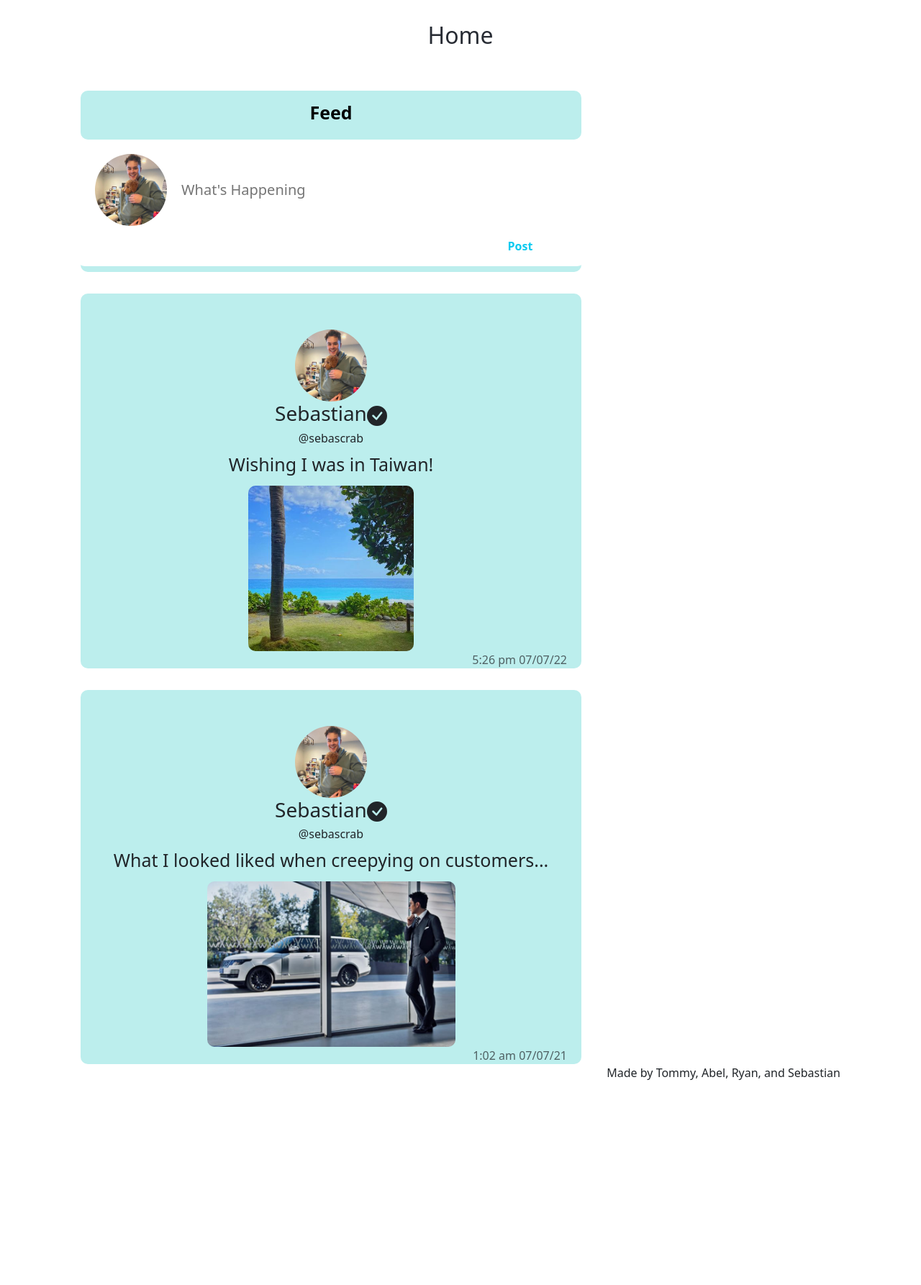
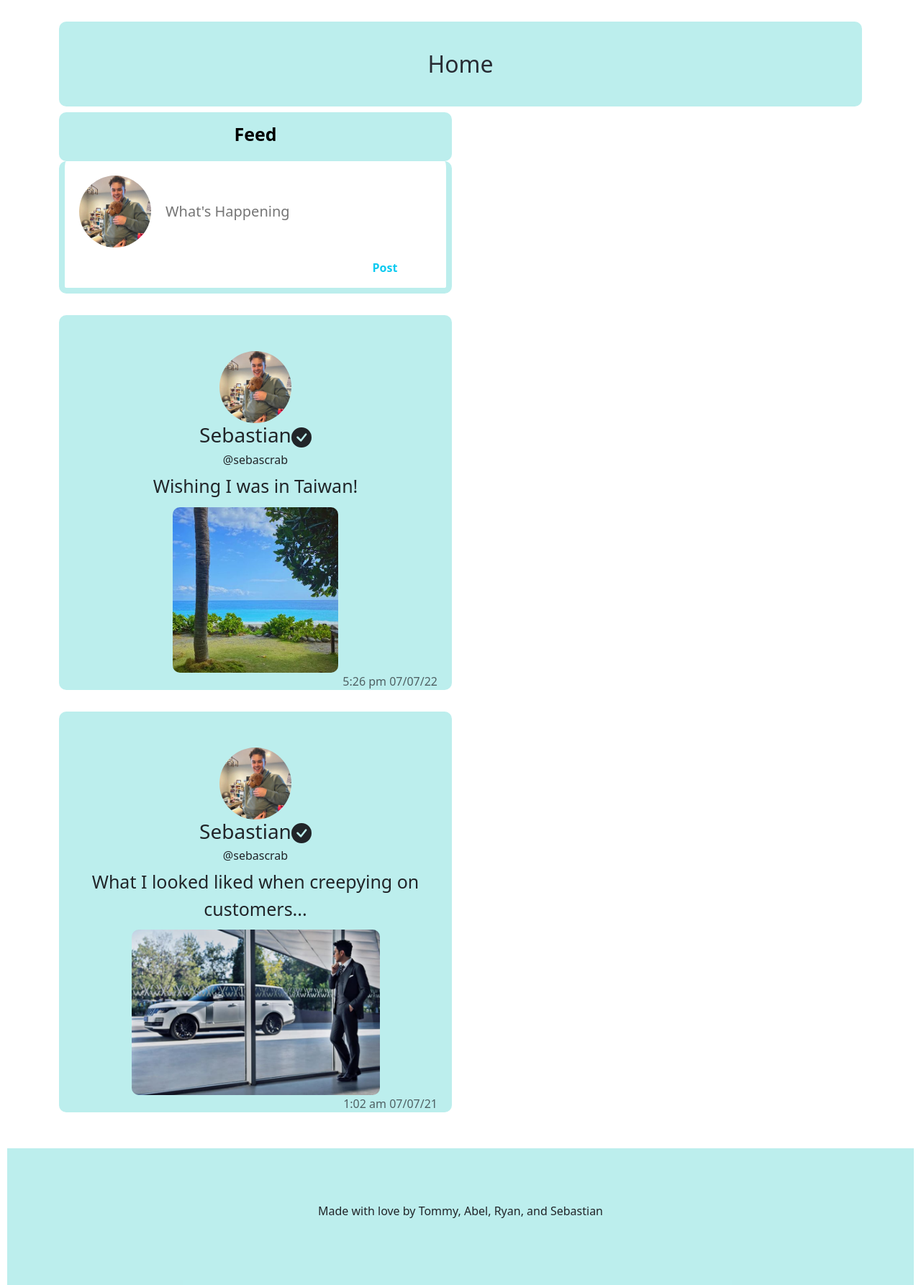
Before and after one commit to TommyAlv/KeepUp, a React (Create React App) app: page / in a window 1280 px wide. Shown: the whole page at 72% size. Before the commit the page ends 1549 px from the top, so only its background shows below. Built offline with nearby package versions, Linux system fonts and the light colour scheme.

Commit message:
changes to feed

```diff
--- a/src/App.css
+++ b/src/App.css
@@ -2,7 +2,7 @@
 
 .App {
   text-align: center;
-  padding: 30px 100px;
+  padding: 30px 10px;
 }
 
 * {
@@ -11,15 +11,16 @@
   box-sizing: border-box;
 }
 
-html {
+/* html {
   scroll-behavior: smooth;
   scroll-padding-top: 75px;
-}
+} */
 
 body {
   font-weight: 400;
   overflow-x: hidden;
   position: relative;
+
 
   /* color: #fff !important; */
 
@@ -29,16 +30,23 @@ body {
 /* -----Home----- */
 
 /* -----Feed----- */
-
+.page-banner {
+  position: -webkit-sticky;
+}
 .page-title {
   size: 100px;
   color: #282c34;
-  padding-bottom: 50px;
-  padding-top: -30px;
+  padding-bottom: 40px;
+  padding-top: 40px;
+  background-color: rgba(181, 237, 236, 0.9);
+  border-radius: 10px;
+
 
 }
 
-
+.scroll {
+overflow-y: scroll;
+}
 .feed-header{
   position: ;
   top: 0;
@@ -47,7 +55,7 @@ body {
   border: solid;
   padding: 15px 20px;
   border-radius: 10px;
-  position: sticky;
+
   border: transparent;
 }
 
@@ -61,8 +69,9 @@ body {
 .post-box {
   padding-bottom: 10px;
   padding-top: ;
-  border-bottom: 8px solid;
+  border: 8px solid;
   border-color: rgba(181, 237, 236, 0.9);
+  border-top: none;
   padding-right: 10px;
   border-radius: 10px;
   position: sticky;
@@ -84,6 +93,7 @@ body {
   margin-left: 20px;
   font-size: 20px;
   border: none;
+
 }
 
 .post-box-input .avatar {
@@ -142,7 +152,18 @@ body {
 
 
 
+.footer {
+  background-color: rgba(181, 237, 236, 0.9);
+  padding-top: 75px;
+  padding-bottom: 75px;
+  margin-bottom: -50px;
+  margin-top: 50px;
 
+}
+
+.footer p {
+  text-align: center;
+}
 
 
 
--- a/src/components/Feed.js
+++ b/src/components/Feed.js
@@ -22,9 +22,11 @@ export const Feed = () => {
         //    header
         <section>
             <Container>
+                <div className='page-banner'>
                 <h2 className='page-title'>Home</h2>
+                </div>
                 <Row className='align-items-center'>
-                    <Col md={8}>
+                    <Col className='scroll' md={6}>
                         <div>
                             <div className='feed-header'>
                                 <h2>Feed</h2>
--- a/src/components/Footer.js
+++ b/src/components/Footer.js
@@ -17,14 +17,12 @@ export const Footer = () => {
         <footer className="footer">
             <Container>
                 <Row className="align-items-center">
-                    <Col size={12} sm={6}>
 
-                    </Col>
-                    <Col size={12} sm={6} className="text-center text-sm-end">
+                    <Col className="text-center text-sm-end">
                         <div className="social-icon">
 
                         </div>
-                        <p>Made by Tommy, Abel, Ryan, and Sebastian <a href="" target="_blank"></a></p>
+                        <p>Made with love by Tommy, Abel, Ryan, and Sebastian <a href="" target="_blank"></a></p>
                     </Col>
                 </Row>
             </Container>
```
Also changed, not shown: src/components/Friends.js (+0 -72 lines).
